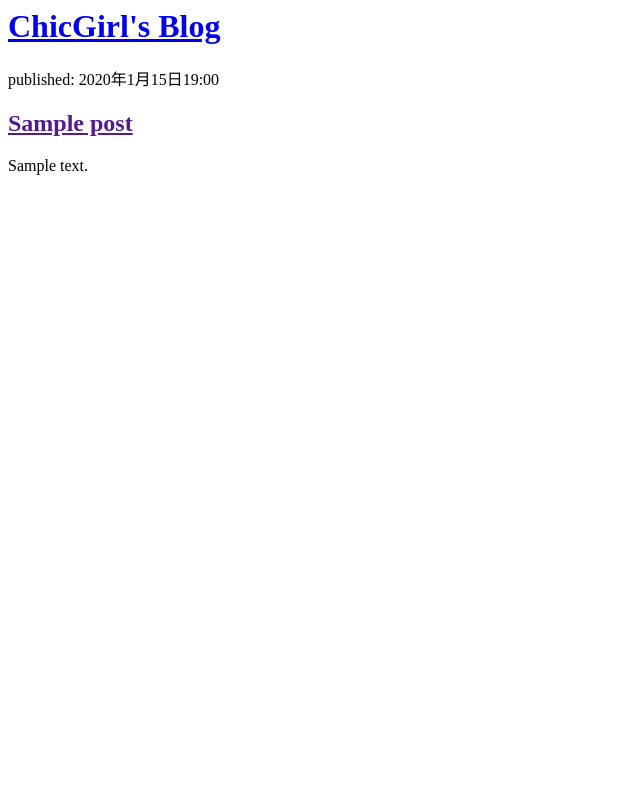
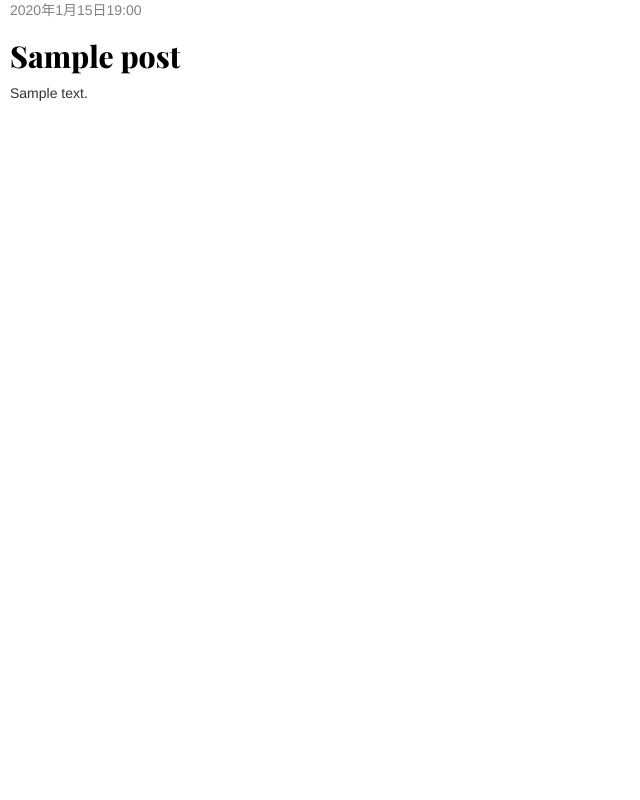
Before and after one commit to 100-87/my-first-blog, a Django app: page / in a window 1280 px wide. Shown: the whole page, without its empty margins (0-640 px from the left). Run offline with Django 4.2, Linux system fonts and the light colour scheme; tables that the repository leaves empty hold one stand-in row (values such as "Sample post"); some libraries are stand-ins or nearby versions.

Commit message:
Added view and template for detailed blog post as well as CSS for the site.

```diff
--- /dev/null
+++ b/blog/static/css/blog.css
@@ -0,0 +1,51 @@
+h1 a, h2 a {
+	color: #ffffff;
+	font-family: 'Playfair Display', serif;
+}
+
+body {
+	padding-left:  10px;
+}
+
+.page-header {
+	background-color: #228e48;
+	margin-top: 0;
+	padding: 20px 20px 20px 40px;
+}
+
+.page-header h1, .page-header h1 a, .page-header h1 a: visited, .page-header h1 a: active {
+	color: #ffffff;
+	font-size: 36pt;
+	text-decoration: none;
+}
+
+.content {
+	margin-left: 40px;
+}
+
+h1, h2, h3, h4 {
+	font-family: Playfiar Display, serif;
+}
+
+.date {
+	color: #828282;
+}
+
+.save {
+	float: right;
+}
+
+.post-form textarea, .post-form input {
+	width: 100%;
+}
+
+.top-menu, .top-menu:hover, .top-menu:visited {
+	color: #ffffff;
+	float: right;
+	font-size: 26pt;
+	margin-right: 20px;
+}
+
+.post h2 a, .post h2 a:visited {
+	color: #000000;
+}
--- /dev/null
+++ b/blog/templates/blog/base.html
@@ -0,0 +1,22 @@
+
+{% load static %}
+<html>
+   <head>
+      <link rel="preconnect" href="https://fonts.googleapis.com">
+      <link rel="preconnect" href="https://fonts.gstatic.com" crossorigin>
+      <link href="https://fonts.googleapis.com/css2?family=Playfair+Display:wght@800&display=swap" rel="stylesheet">
+      <title>ChicGirl's blog</title>
+      <link rel="stylesheet" href="//maxcdn.bootstrapcdn.com/bootstrap/3.2.0/css/bootstrap.min.css">
+      <link rel="stylesheet" href="//maxcdn.bootstrapcdn.com/bootstrap/3.2.0/css/bootstrap-theme.min.css">
+      <link rel="stylesheet" href="{% static 'css/blog.css' %}">
+   </head>
+   <body>
+
+      <div class="row">
+         <div class="col-md-8">
+            {% block content %}
+            {% endblock %}
+         </div>
+      </div>
+   </body>
+</html>
--- a/blog/templates/blog/post_list.html
+++ b/blog/templates/blog/post_list.html
@@ -1,18 +1,13 @@
-<html>
-   <head>
-   	   <title>ChicGirl's blog</title>
-   </head>
-   <body>
-      <div>
-         <h1><a href="/">ChicGirl's Blog</a></h1>
-      </div>
+{% extends 'blog/base.html' %}
 
-      {% for post in posts %}
-        <div>
-           <p>published: {{ post.published_date }}</p>
-           <h2><a href="">{{ post.title }}</a></h2>
-           <p>{{ post.text|linebreaksbr }}</p>
-        </div>
-      {% endfor %}
-   </body>
-</html>
+{% block content%}
+ {% for post in posts %}
+   <div class="post">
+     <div class="date">
+       {{ post.published_date }}
+     </div>
+       <h2><a href="{% url 'post_detail' pk=post.pk %}">{{ post.title }}</a></h2>
+       <p>{{ post.text|linebreaksbr}}</p>
+    </div>
+  {% endfor %}
+{% endblock %}
--- a/blog/urls.py
+++ b/blog/urls.py
@@ -3,4 +3,5 @@ from . import views
 
 urlpatterns = [
     path('', views.post_list, name='post_list'),
+    path('post/<int:pk>/', views.post_detail, name='post_detail'),
  ]
--- a/blog/views.py
+++ b/blog/views.py
@@ -1,8 +1,13 @@
 from django.shortcuts import render
 from .models import Post
 from django.utils import timezone
+from django.shortcuts import render, get_object_or_404
 
 # Create your views here.
 def post_list(request):
  posts = Post.objects.filter(published_date__lte=timezone.now()).order_by('published_date')
  return render(request, 'blog/post_list.html', {'posts': posts})
+
+def post_detail(request, pk):
+  post = get_object_or_404(Post, pk=pk)
+  return render(request, 'blog/post_detail.html', {'post': post})
--- a/mysite/settings.py
+++ b/mysite/settings.py
@@ -119,6 +119,7 @@ USE_TZ = True
 STATIC_URL = 'static/'
 STATIC_ROOT = os.path.join(BASE_DIR, 'static')
 
+
 # Default primary key field type
 # https://docs.djangoproject.com/en/4.0/ref/settings/#default-auto-field
 
```
Also changed, not shown: blog/templates/blog/post_detail.html (added, +13 -0 lines).
